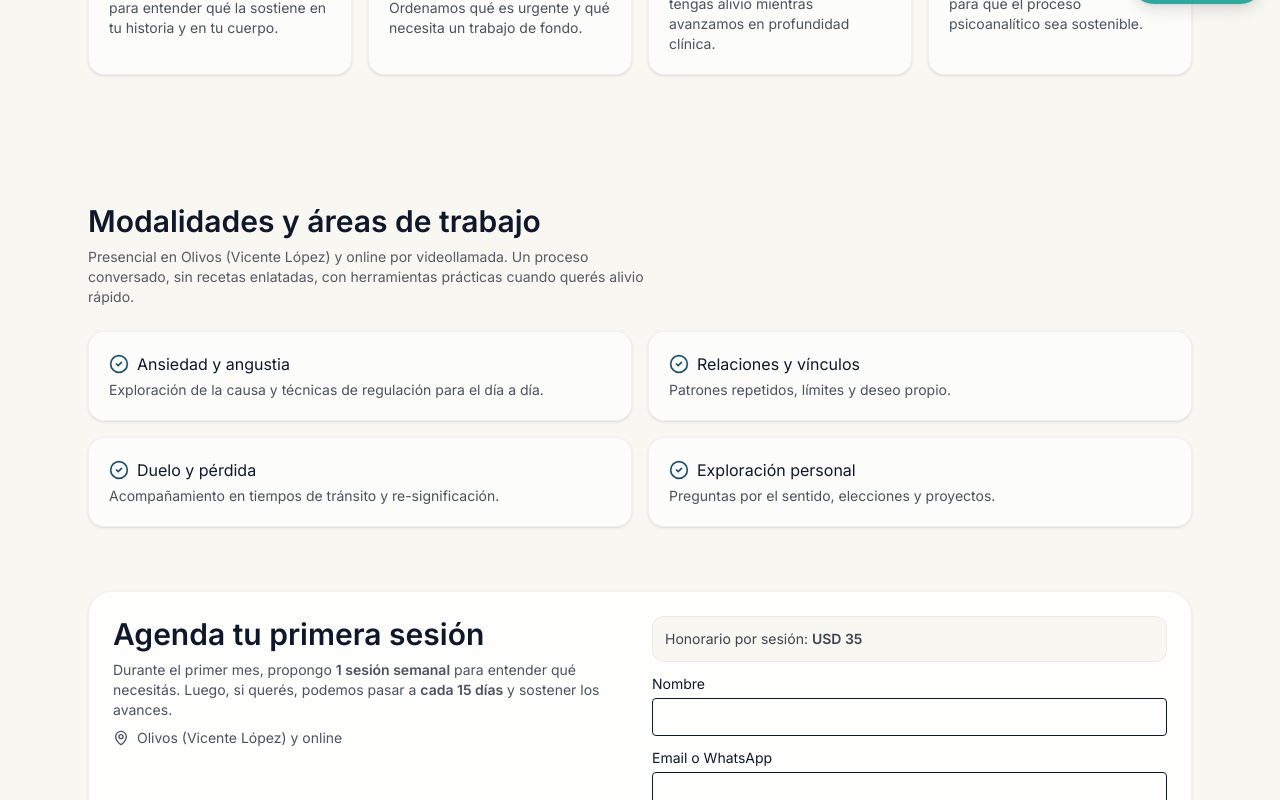
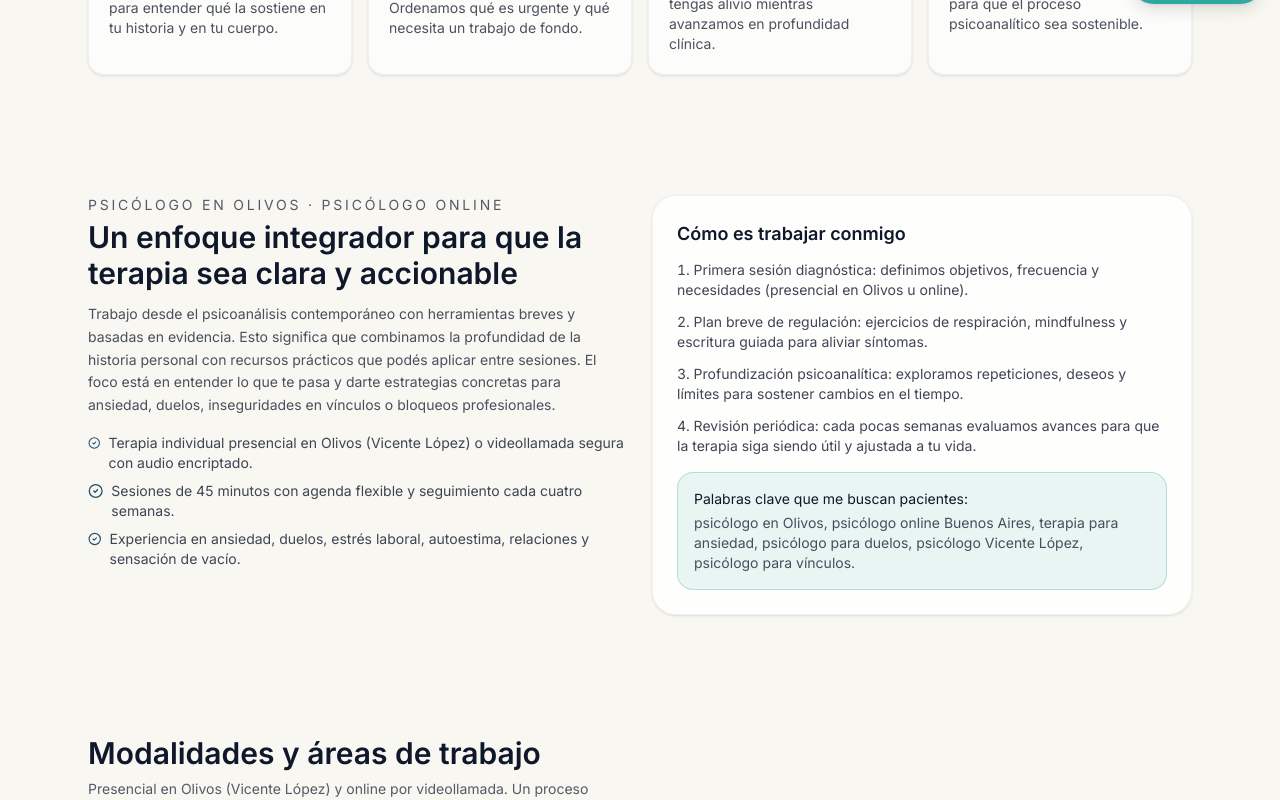
Before and after one commit to NikkoQuiroga/psicoanalisis-nicolas-quiroga, a React (Vite) app: page / in a window 1280 px wide. Shown: the part 780-1580 px from the top of the page. Built offline with nearby package versions, Linux system fonts and the light colour scheme; no server answers.

Commit message:
Improve SEO metadata and orientation content

```diff
--- a/src/components/SiteSEO.jsx
+++ b/src/components/SiteSEO.jsx
@@ -20,6 +20,37 @@ export default function SiteSEO() {
     },
     url: site,
     telephone: `+${phone}`,
+    knowsAbout: [
+      "psicólogo en Olivos",
+      "terapia online Buenos Aires",
+      "psicólogo para ansiedad",
+      "psicoterapia en Vicente López",
+    ],
+  };
+
+  const localBusiness = {
+    "@context": "https://schema.org",
+    "@type": "LocalBusiness",
+    name: "Lic. Rodrigo Nicolás Quiroga Martínez - Psicólogo en Olivos y online",
+    url: site,
+    telephone: `+${phone}`,
+    image: `${site}/media/lic-rodrigo-nicolas-quiroga-martinez.webp`,
+    address: {
+      "@type": "PostalAddress",
+      streetAddress: "Av. Libertador (consultorio a metros de la estación Olivos)",
+      addressLocality: "Olivos",
+      addressRegion: "Buenos Aires",
+      postalCode: "1636",
+      addressCountry: "AR",
+    },
+    areaServed: ["Olivos", "Vicente López", "Buenos Aires", "Argentina"],
+    priceRange: "$$$",
+    sameAs: [
+      "https://wa.me/5491161402223",
+      "https://www.instagram.com/",
+    ],
+    description:
+      "Psicólogo en Olivos y psicólogo online en Buenos Aires. Terapia individual para ansiedad, duelos, vínculos y autoconocimiento con honorarios claros y agenda flexible.",
   };
 
   return (
@@ -37,6 +68,7 @@ export default function SiteSEO() {
 
       {/* JSON-LD Person */}
       <script type="application/ld+json">{JSON.stringify(org)}</script>
+      <script type="application/ld+json">{JSON.stringify(localBusiness)}</script>
     </Helmet>
   );
 }
--- a/src/pages/Home.jsx
+++ b/src/pages/Home.jsx
@@ -23,14 +23,17 @@ export default function Home() {
   return (
     <>
       <Helmet>
-        <title>Psicólogo en Olivos y online — Lic. Nicolás Quiroga</title>
+        <title>
+          Psicólogo en Olivos y psicólogo online en Buenos Aires — Lic. Nicolás
+          Quiroga
+        </title>
         <meta
           name="description"
-          content="Psicoanálisis presencial en Olivos y online con el Lic. Rodrigo Nicolás Quiroga Martínez (M.N. 59.272). Honorario por sesión: $35.000 ARS. Acompañamiento cálido para ansiedad, duelos, vínculos y sentido personal."
+          content="Psicólogo en Olivos y psicólogo online en Buenos Aires. Lic. Rodrigo Nicolás Quiroga Martínez (M.N. 59.272). Terapia individual para ansiedad, duelos, vínculos y sentido personal. Honorario por sesión: $35.000 ARS."
         />
         <meta
           name="keywords"
-          content="Nicolás Quiroga psicólogo, psicoanálisis en Olivos, Rodrigo Nicolás Quiroga Martínez, psicólogo online Argentina, terapia psicoanalítica, psicólogo Vicente López"
+          content="psicólogo en Olivos, psicólogo online Buenos Aires, psicoterapia online Argentina, terapia individual ansiedad, terapia para duelos, psicólogo Vicente López, psicoterapia en CABA, psicólogo para vínculos, terapia virtual"
         />
         <meta
           property="og:image"
@@ -146,6 +149,91 @@ export default function Home() {
               <p className="mt-1 text-sm text-sumi/75">{x.d}</p>
             </motion.article>
           ))}
+        </div>
+      </Section>
+
+      {/* Orientación y enfoque */}
+      <Section>
+        <div className="mx-auto max-w-6xl px-4 sm:px-6 py-10 md:py-14 grid gap-6 md:grid-cols-2">
+          <motion.div
+            variants={fadeUp}
+            initial="hidden"
+            whileInView="show"
+            viewport={{ once: true }}
+            transition={{ duration: 0.55 }}
+          >
+            <p className="text-sm uppercase tracking-[0.2em] text-sumi/70">
+              Psicólogo en Olivos · Psicólogo online
+            </p>
+            <h2 className="mt-1 text-2xl md:text-3xl font-semibold">
+              Un enfoque integrador para que la terapia sea clara y accionable
+            </h2>
+            <p className="mt-3 text-sm text-sumi/75 leading-relaxed">
+              Trabajo desde el psicoanálisis contemporáneo con herramientas
+              breves y basadas en evidencia. Esto significa que combinamos la
+              profundidad de la historia personal con recursos prácticos que
+              podés aplicar entre sesiones. El foco está en entender lo que te
+              pasa y darte estrategias concretas para ansiedad, duelos,
+              inseguridades en vínculos o bloqueos profesionales.
+            </p>
+            <ul className="mt-4 space-y-2 text-sm text-sumi/80">
+              <li className="flex items-start gap-2">
+                <CheckCircle2 className="w-4 h-4 mt-0.5 text-moss" />
+                Terapia individual presencial en Olivos (Vicente López) o
+                videollamada segura con audio encriptado.
+              </li>
+              <li className="flex items-start gap-2">
+                <CheckCircle2 className="w-4 h-4 mt-0.5 text-moss" />
+                Sesiones de 45 minutos con agenda flexible y seguimiento cada
+                cuatro semanas.
+              </li>
+              <li className="flex items-start gap-2">
+                <CheckCircle2 className="w-4 h-4 mt-0.5 text-moss" />
+                Experiencia en ansiedad, duelos, estrés laboral, autoestima,
+                relaciones y sensación de vacío.
+              </li>
+            </ul>
+          </motion.div>
+          <motion.div
+            className="rounded-3xl border border-black/5 bg-white/80 p-6 shadow-sm"
+            variants={fadeUp}
+            initial="hidden"
+            whileInView="show"
+            viewport={{ once: true }}
+            transition={{ duration: 0.55, delay: 0.05 }}
+          >
+            <h3 className="text-lg font-semibold">
+              Cómo es trabajar conmigo
+            </h3>
+            <ol className="mt-3 space-y-3 text-sm text-sumi/80 list-decimal list-inside">
+              <li>
+                Primera sesión diagnóstica: definimos objetivos, frecuencia y
+                necesidades (presencial en Olivos u online).
+              </li>
+              <li>
+                Plan breve de regulación: ejercicios de respiración,
+                mindfulness y escritura guiada para aliviar síntomas.
+              </li>
+              <li>
+                Profundización psicoanalítica: exploramos repeticiones, deseos y
+                límites para sostener cambios en el tiempo.
+              </li>
+              <li>
+                Revisión periódica: cada pocas semanas evaluamos avances para
+                que la terapia siga siendo útil y ajustada a tu vida.
+              </li>
+            </ol>
+            <div className="mt-4 rounded-2xl bg-gold/10 border border-gold/30 p-4">
+              <p className="text-sm font-medium text-sumi">
+                Palabras clave que me buscan pacientes:
+              </p>
+              <p className="mt-1 text-sm text-sumi/75">
+                psicólogo en Olivos, psicólogo online Buenos Aires, terapia
+                para ansiedad, psicólogo para duelos, psicólogo Vicente López,
+                psicólogo para vínculos.
+              </p>
+            </div>
+          </motion.div>
         </div>
       </Section>
 
```
